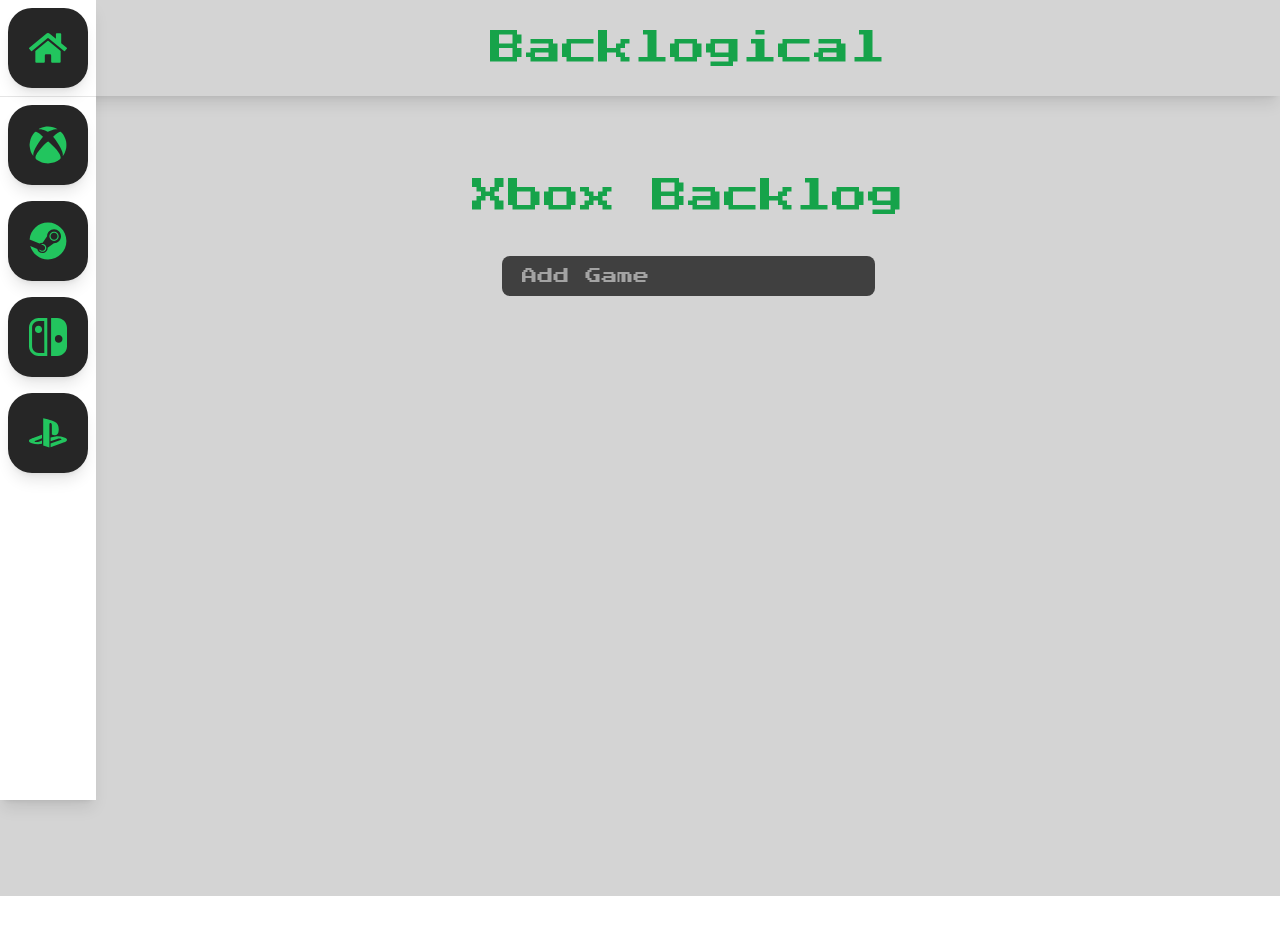
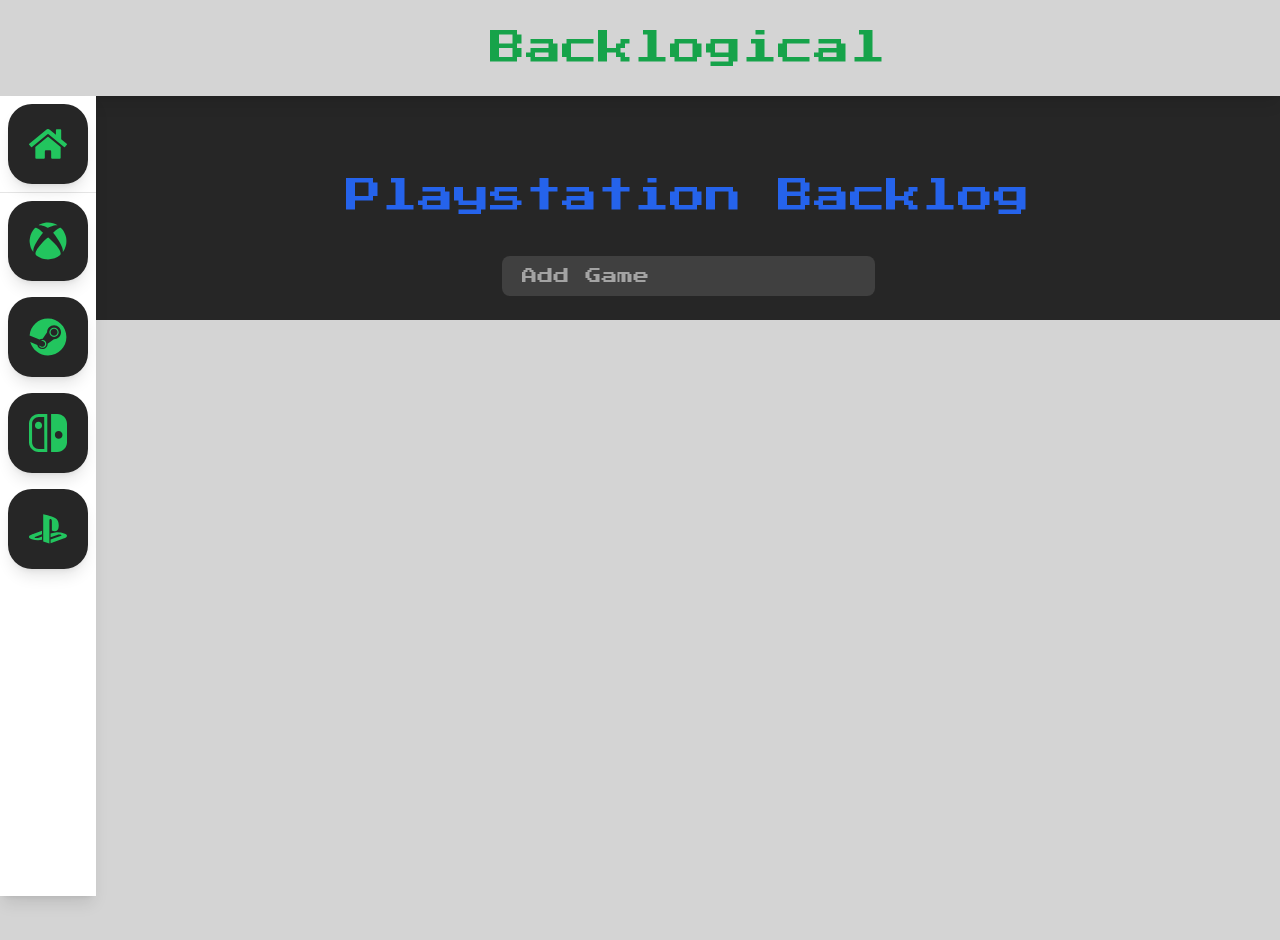
Before and after one commit to Culganosi/backlogical, a React (Create React App) app: page /playstation in a window 1280 px wide. Shown: the top 940 px of the page. Before the commit the page ends 896 px from the top, so only its background shows below. Built offline with nearby package versions, Linux system fonts and the light colour scheme.

Commit message:
react routing

```diff
--- a/package.json
+++ b/package.json
@@ -9,6 +9,7 @@
     "react": "^18.2.0",
     "react-dom": "^18.2.0",
     "react-icons": "^4.6.0",
+    "react-router-dom": "^6.4.3",
     "react-scripts": "5.0.1",
     "web-vitals": "^2.1.4"
   },
--- a/src/App.jsx
+++ b/src/App.jsx
@@ -1,17 +1,27 @@
+import { Route, Routes } from "react-router-dom";
 import Header from "./components/Header";
+import SideBar from "./components/SideBar";
+import Xbox from "./components/Xbox";
+import Nintendo from "./components/Nintendo";
+import Steam from "./components/Steam";
+import Playstation from "./components/Playstation";
 import MainContainer from "./components/MainContainer";
-import SideBar from "./components/SideBar";
-import Logo from "./components/Logo";
 
 export default function App() {
   return (
-    <div className="flex flex-col">
+    <>
+      <Header />
       <SideBar />
-        <Header />
-      <div className="main-container">
-        <Logo />
-        {/* <MainContainer /> */}
+      <Routes>
+        <Route path="/" element={<MainContainer />} />
+        <Route path="/xbox" element={<Xbox />} />
+        <Route path="/steam" element={<Steam />} />
+        <Route path="/nintendo" element={<Nintendo />} />
+        <Route path="/playstation" element={<Playstation />} />
+      </Routes>
+      <div className="flex flex-col">
+        <div className="main-container"></div>
       </div>
-    </div>
+    </>
   );
 }
--- a/src/components/Logo.jsx
+++ /dev/null
@@ -1,17 +0,0 @@
-import React from "react";
-import FormInput from "./FormInput";
-
-function Logo() {
-  return (
-    <>
-    <div className="flex items-center justify-center font-press-start pl-24">
-      <h1 className="text-2xl text-green-600 mt-10 lg:mt-20 lg:text-4xl">
-        Xbox Backlog
-      </h1>
-    </div>
-      <FormInput />
-    </>
-  );
-}
-
-export default Logo;
--- /dev/null
+++ b/src/components/Nintendo.jsx
@@ -0,0 +1,17 @@
+import React from "react";
+import FormInput from "./FormInput";
+
+function Nintendo() {
+  return (
+    <div className="bg-gray-800">
+      <div className="flex items-center justify-center font-press-start pl-24">
+        <h1 className="text-2xl text-red-600 mt-10 lg:mt-20 lg:text-4xl">
+          Nintendo Backlog
+        </h1>
+      </div>
+      <FormInput />
+    </div>
+  );
+}
+
+export default Nintendo;
--- /dev/null
+++ b/src/components/Playstation.jsx
@@ -0,0 +1,17 @@
+import React from "react";
+import FormInput from "./FormInput";
+
+function Playstation() {
+  return (
+    <div className="bg-gray-800">
+      <div className="flex items-center justify-center font-press-start pl-24">
+        <h1 className="text-2xl text-blue-600 mt-10 lg:mt-20 lg:text-4xl">
+          Playstation Backlog
+        </h1>
+      </div>
+      <FormInput />
+    </div>
+  );
+}
+
+export default Playstation;
--- a/src/components/SideBar.jsx
+++ b/src/components/SideBar.jsx
@@ -1,18 +1,29 @@
+import { Route, Routes, Link } from "react-router-dom";
 import { FaXbox, FaSteam, FaPlaystation, FaHome } from "react-icons/fa";
 import { SiNintendoswitch } from "react-icons/si";
 
 const SideBar = () => {
   return (
     <div className="fixed z-20 left-0 h-full w-24 m-0 flex flex-col bg-white dark:bg-gray-900 shadow-lg">
+      <Link to="/">
         <SideBarIcon icon={<FaHome size="38" />} text={"Home"} />
+      </Link>
       <Divider />
+      <Link to="/xbox">
         <SideBarIcon icon={<FaXbox size="38" />} text={"Xbox"} />
+      </Link>
+      <Link to="/steam">
         <SideBarIcon icon={<FaSteam size="38" />} text={"PC/Steam"} />
+      </Link>
+      <Link to="/nintendo">
         <SideBarIcon
           icon={<SiNintendoswitch size="38" />}
           text={"Nintendo Switch"}
         />
+      </Link>
+      <Link to="/playstation">
         <SideBarIcon icon={<FaPlaystation size="38" />} text={"Playstation"} />
+      </Link>
     </div>
   );
 };
--- /dev/null
+++ b/src/components/Steam.jsx
@@ -0,0 +1,17 @@
+import React from "react";
+import FormInput from "./FormInput";
+
+function Steam() {
+  return (
+    <div className="bg-gray-800">
+      <div className="flex items-center justify-center font-press-start pl-24">
+        <h1 className="text-2xl text-white mt-10 lg:mt-20 lg:text-4xl">
+          Steam Backlog
+        </h1>
+      </div>
+      <FormInput />
+    </div>
+  );
+}
+
+export default Steam;
--- /dev/null
+++ b/src/components/Xbox.jsx
@@ -0,0 +1,17 @@
+import React from "react";
+import FormInput from "./FormInput";
+
+function Xbox() {
+  return (
+    <div className="bg-gray-800">
+      <div className="flex items-center justify-center font-press-start pl-24">
+        <h1 className="text-2xl text-green-600 mt-10 lg:mt-20 lg:text-4xl">
+          Xbox Backlog
+        </h1>
+      </div>
+      <FormInput />
+    </div>
+  );
+}
+
+export default Xbox;
--- a/src/index.js
+++ b/src/index.js
@@ -2,10 +2,13 @@
 import ReactDOM from "react-dom/client";
 import "./index.css";
 import App from "./App";
+import { BrowserRouter } from "react-router-dom";
 
 const root = ReactDOM.createRoot(document.getElementById("root"));
 root.render(
   <React.StrictMode>
-    <App />
+    <BrowserRouter>
+      <App />
+    </BrowserRouter>
   </React.StrictMode>
 );
```
Also changed, not shown: 1 other file (tests, documents, lock files or other folders). Lines whose indentation alone changed are shown as unchanged.
